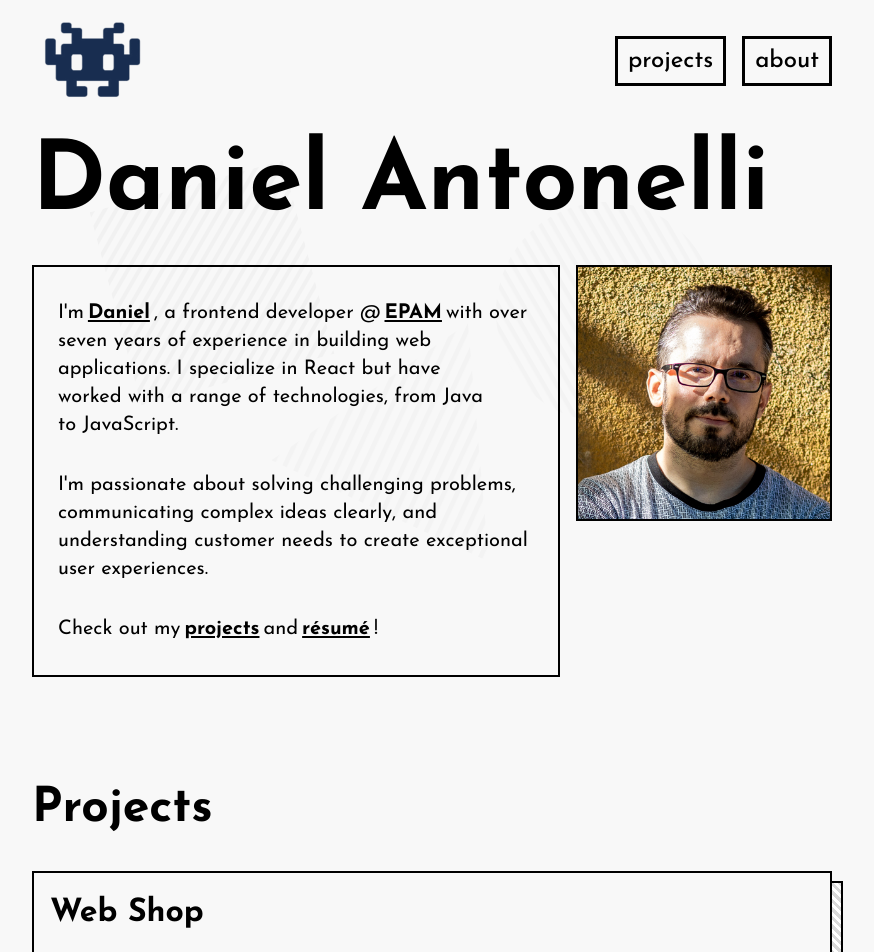
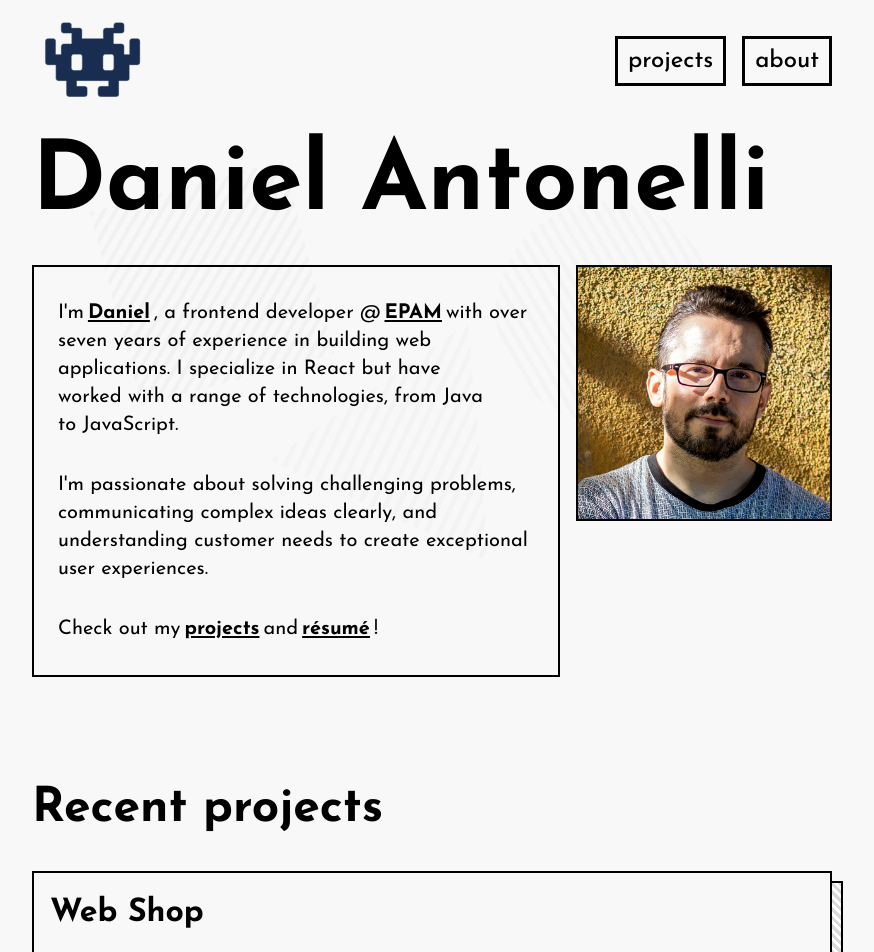
Before and after one commit to dan-antonelli/dantonelli-portfolio, a React (Vite) app: page / in a window 1280 px wide. Shown: the top 952 px of the page, without its empty margins (208-1082 px from the left). Built offline with nearby package versions, Linux system fonts and the light colour scheme.

Commit message:
style projects page

```diff
--- a/src/App.css
+++ b/src/App.css
@@ -254,7 +254,7 @@ a:focus::after {
   margin-top: 6rem;
 }
 
-.projects h2 {
+.projects h2, .projects-page h1 {
   margin-bottom: 2cqi;
 }
 
--- a/src/components/Projects.tsx
+++ b/src/components/Projects.tsx
@@ -7,13 +7,13 @@ interface Props {
 }
 
 export default function Projects({ isPreview }: Props) {
-  const title = isPreview ? 'Projects' : 'Recent projects';
+  const title = isPreview ? 'Recent projects' : 'Projects';
   const displayedProjects = isPreview ? projects.slice(0, 3) : projects;
 
   return (
     <>
-      <section id="projects" className="projects">
-        <h2>{title}</h2>
+      <section id="projects" className={isPreview ? 'projects' : 'projects-page'}>
+        {isPreview ? <h2>{title}</h2> : <h1>{title}</h1>}
         {displayedProjects.map((project) => (
           <ProjectCard key={project.id} {...project} />
         ))}
--- a/src/pages/PageNotFoundPage.tsx
+++ b/src/pages/PageNotFoundPage.tsx
@@ -7,7 +7,7 @@ export default function PageNotFoundPage() {
       <h2>Page Not Found</h2>
       <p>Oh no! It looks like the page you're looking for doesn't exist.</p>
       <Link to="/" className="main-link">
-        Return to Home
+        Back to Home
       </Link>
     </section>
   );
--- a/src/pages/ProjectsPage.tsx
+++ b/src/pages/ProjectsPage.tsx
@@ -5,7 +5,9 @@ export default function ProjectsPage() {
     <>
       <Background />
       <Navbar />
-      <Projects isPreview={false} />
+      <main className="container">
+        <Projects isPreview={false} />
+      </main>
       <Footer />
     </>
   );
```
